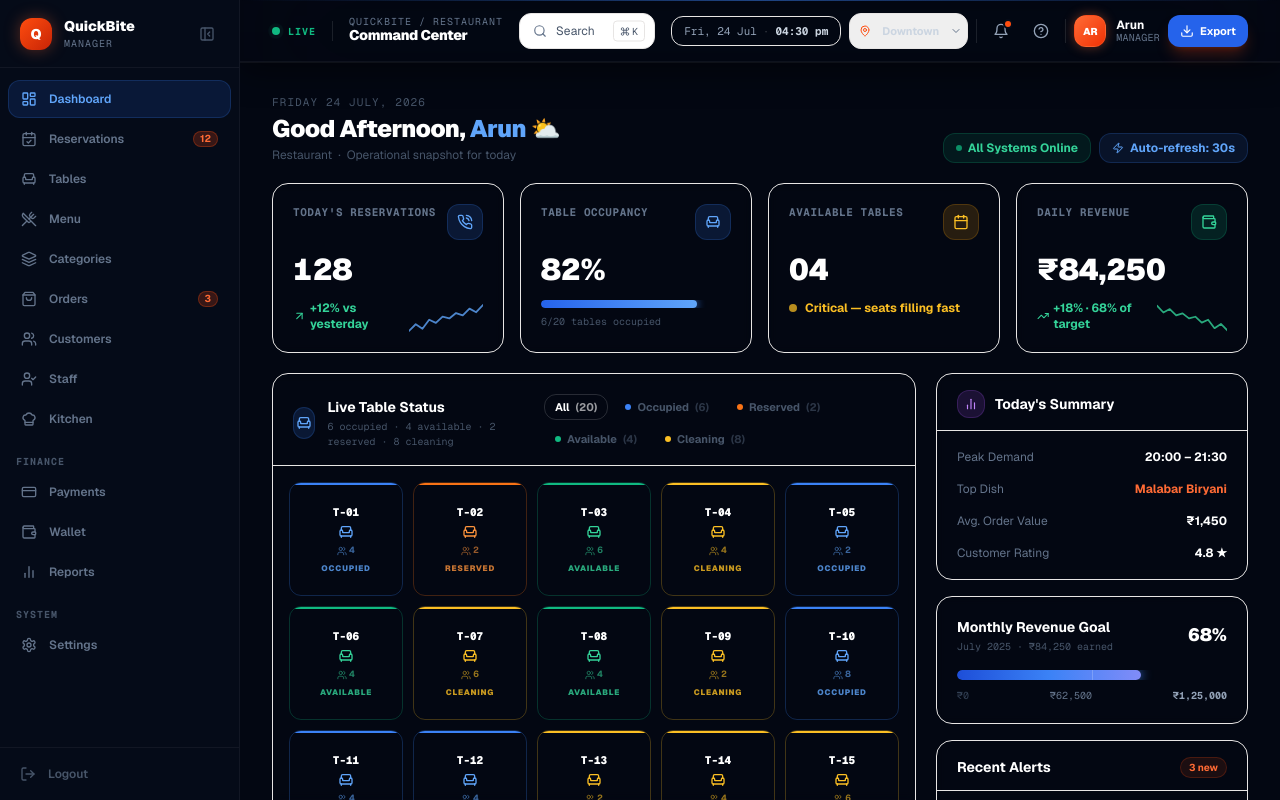
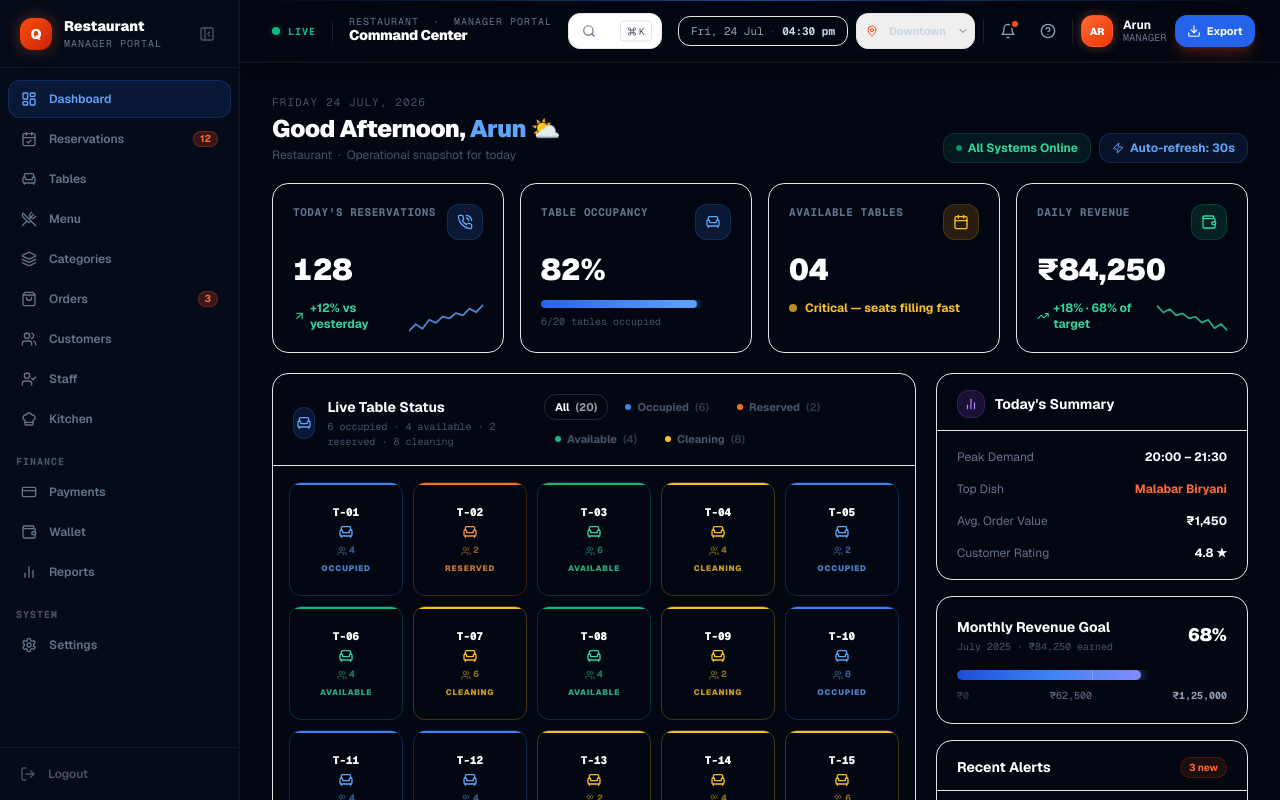
Before and after one commit to SidharthT-TechExpert/RWB_Project, a Next.js app in the folder apps/web/: page /dashboard in a window 1280 px wide. Built offline with nearby package versions, Linux system fonts and the light colour scheme; no server answers.

Commit message:
fix(dashboard): show restaurant name instead of QuickBite in header breadcrumb and sidebar logo

```diff
--- a/apps/web/src/components/dashboard/DashboardHeader.tsx
+++ b/apps/web/src/components/dashboard/DashboardHeader.tsx
@@ -53,7 +53,7 @@ export function DashboardHeader() {
           <div className="w-px h-5 bg-white/10 hidden sm:block" />
           <div>
             <p className="text-[10px] font-mono text-slate-500 uppercase tracking-widest leading-none hidden md:block">
-              QuickBite / {restaurant?.name ?? 'Restaurant'}
+              {restaurant?.name ?? 'Restaurant'} &nbsp;·&nbsp; Manager Portal
             </p>
             <h1 className="text-sm font-black text-white tracking-tight leading-tight">{pageLabel}</h1>
           </div>
--- a/apps/web/src/components/dashboard/DashboardSidebar.tsx
+++ b/apps/web/src/components/dashboard/DashboardSidebar.tsx
@@ -87,9 +87,9 @@ export function DashboardSidebar() {
             <span className="text-white font-black text-sm">Q</span>
           </div>
           {isExpanded && (
-            <div className="min-w-0">
-              <p className="text-sm font-black text-white truncate">QuickBite</p>
-              <p className="text-[10px] font-mono text-slate-500 uppercase tracking-widest">Manager</p>
+            <div className="min-w-0 flex-1">
+              <p className="text-sm font-black text-white truncate">{restaurant?.name ?? 'Restaurant'}</p>
+              <p className="text-[10px] font-mono text-slate-500 uppercase tracking-widest">Manager Portal</p>
             </div>
           )}
           <button
```
